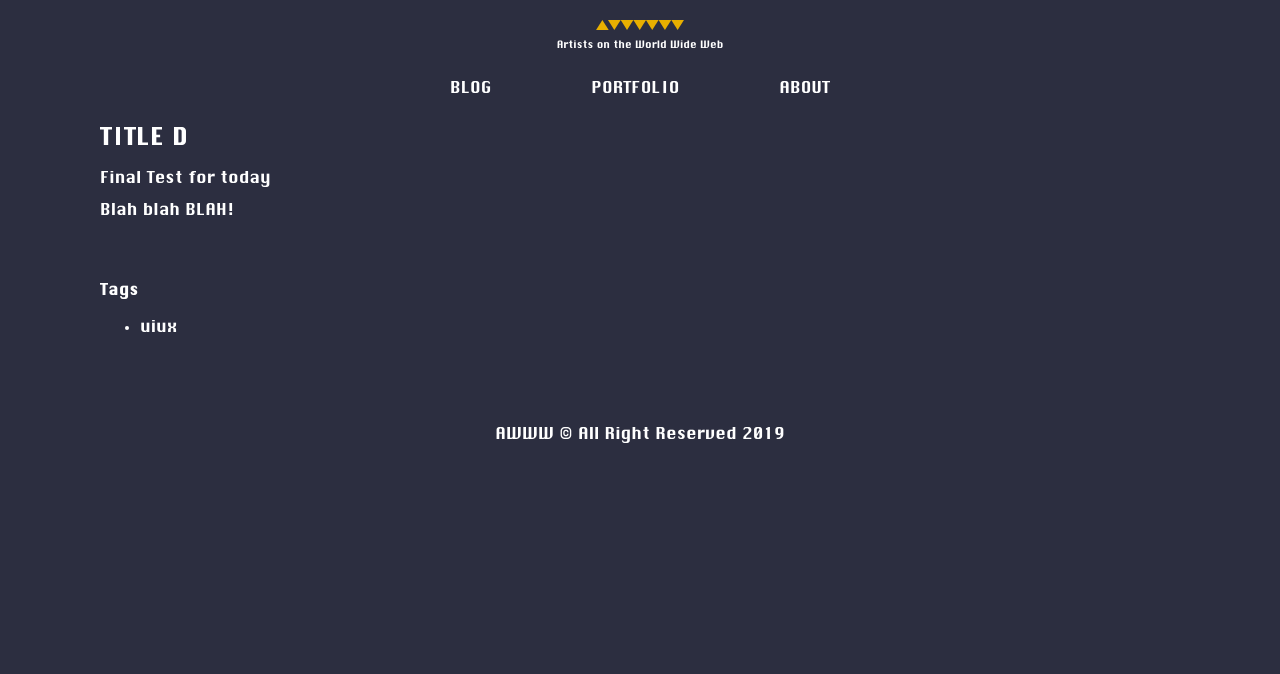
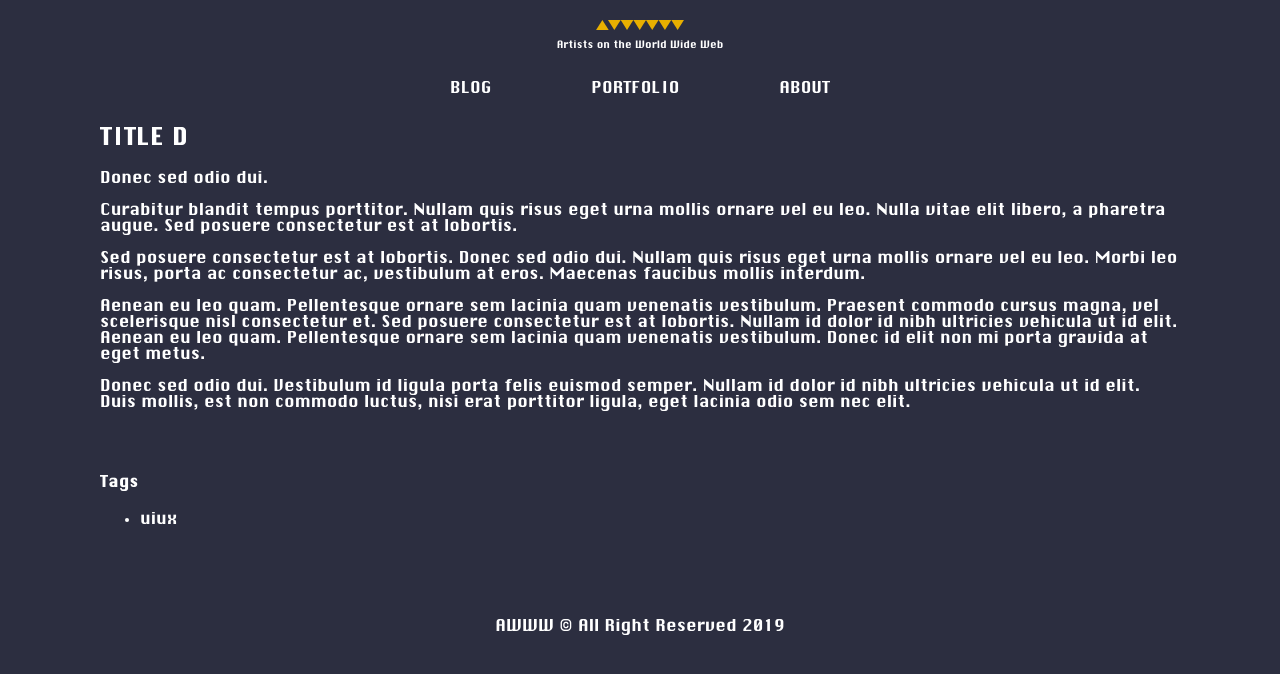
Before and after one commit to artists-on-the-world-wide-web/awww.rocks, a Gatsby site: page /blog/2019-02-28-title-d in a window 1280 px wide. Built offline with nearby package versions, Linux system fonts and the light colour scheme; Gatsby itself is replaced by a stand-in of ours.

Commit message:
Update Blog “2019-02-28-title-d”

```diff
--- a/src/pages/blog/2019-02-28-title-d.md
+++ b/src/pages/blog/2019-02-28-title-d.md
@@ -1,10 +1,18 @@
 ---
 templateKey: blog-post
 title: Title D
+thumbnail: >-
+  https://raw.githubusercontent.com/artists-on-the-world-wide-web/awww.rocks/master/static/img/jumbotron.jpg
 date: 2019-02-28T07:56:48.642Z
-description: Final Test for today
+description: Donec sed odio dui.
 tags:
   - uiux
 category: Blog
 ---
-Blah blah BLAH!
+Curabitur blandit tempus porttitor. Nullam quis risus eget urna mollis ornare vel eu leo. Nulla vitae elit libero, a pharetra augue. Sed posuere consectetur est at lobortis.
+
+Sed posuere consectetur est at lobortis. Donec sed odio dui. Nullam quis risus eget urna mollis ornare vel eu leo. Morbi leo risus, porta ac consectetur ac, vestibulum at eros. Maecenas faucibus mollis interdum.
+
+Aenean eu leo quam. Pellentesque ornare sem lacinia quam venenatis vestibulum. Praesent commodo cursus magna, vel scelerisque nisl consectetur et. Sed posuere consectetur est at lobortis. Nullam id dolor id nibh ultricies vehicula ut id elit. Aenean eu leo quam. Pellentesque ornare sem lacinia quam venenatis vestibulum. Donec id elit non mi porta gravida at eget metus.
+
+Donec sed odio dui. Vestibulum id ligula porta felis euismod semper. Nullam id dolor id nibh ultricies vehicula ut id elit. Duis mollis, est non commodo luctus, nisi erat porttitor ligula, eget lacinia odio sem nec elit.
```
